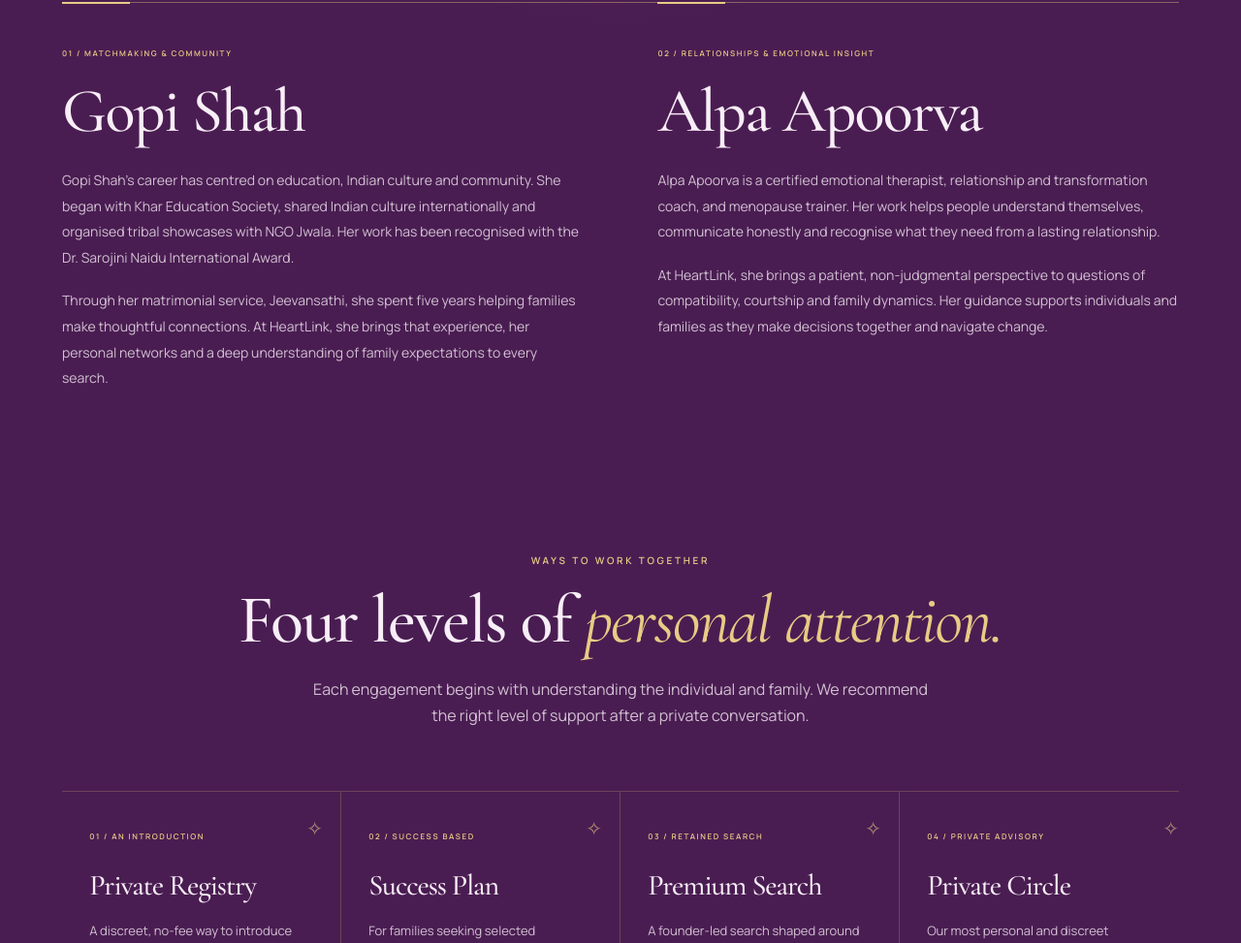
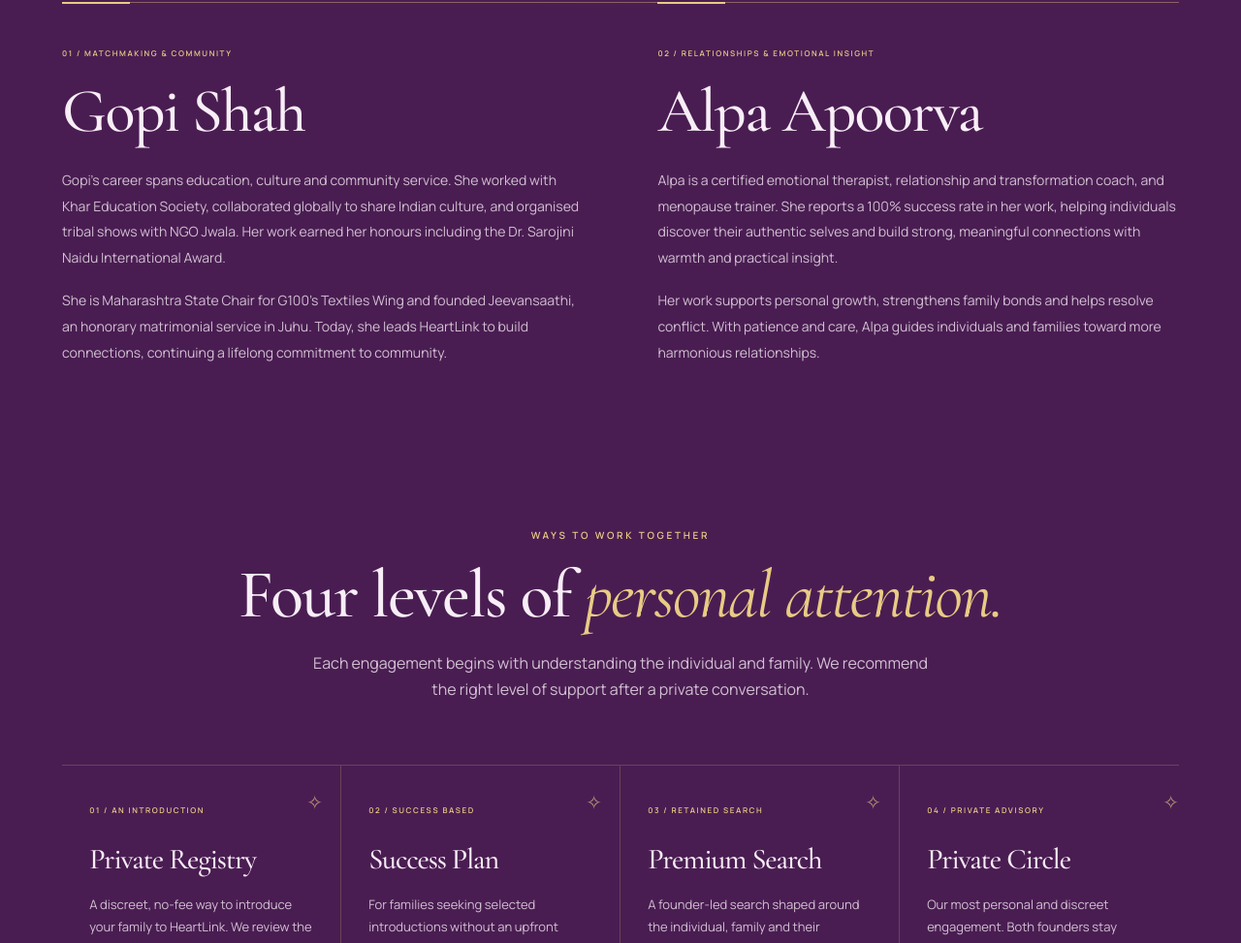
Before and after one commit to aayush570/heartlink-website-2, a website: page public/index.html in a window 1280 px wide. Shown: the part 1187-2160 px from the top of the page at 97% size. Drawn offline with nearby package versions, Linux system fonts and the light colour scheme.

Commit message:
Update founder biographies from supplied background copy

```diff
--- a/public/index.html
+++ b/public/index.html
@@ -65,14 +65,14 @@
           <article class="founder-biography" data-reveal>
             <span class="card-index">01 / Matchmaking &amp; community</span>
             <h3>Gopi Shah</h3>
-            <p>Gopi Shah’s career has centred on education, Indian culture and community. She began with Khar Education Society, shared Indian culture internationally and organised tribal showcases with NGO Jwala. Her work has been recognised with the Dr. Sarojini Naidu International Award.</p>
-            <p>Through her matrimonial service, Jeevansathi, she spent five years helping families make thoughtful connections. At HeartLink, she brings that experience, her personal networks and a deep understanding of family expectations to every search.</p>
+            <p>Gopi’s career spans education, culture and community service. She worked with Khar Education Society, collaborated globally to share Indian culture, and organised tribal shows with NGO Jwala. Her work earned her honours including the Dr. Sarojini Naidu International Award.</p>
+            <p>She is Maharashtra State Chair for G100’s Textiles Wing and founded Jeevansaathi, an honorary matrimonial service in Juhu. Today, she leads HeartLink to build connections, continuing a lifelong commitment to community.</p>
           </article>
           <article class="founder-biography" data-reveal>
             <span class="card-index">02 / Relationships &amp; emotional insight</span>
             <h3>Alpa Apoorva</h3>
-            <p>Alpa Apoorva is a certified emotional therapist, relationship and transformation coach, and menopause trainer. Her work helps people understand themselves, communicate honestly and recognise what they need from a lasting relationship.</p>
-            <p>At HeartLink, she brings a patient, non-judgmental perspective to questions of compatibility, courtship and family dynamics. Her guidance supports individuals and families as they make decisions together and navigate change.</p>
+            <p>Alpa is a certified emotional therapist, relationship and transformation coach, and menopause trainer. She reports a 100% success rate in her work, helping individuals discover their authentic selves and build strong, meaningful connections with warmth and practical insight.</p>
+            <p>Her work supports personal growth, strengthens family bonds and helps resolve conflict. With patience and care, Alpa guides individuals and families toward more harmonious relationships.</p>
           </article>
         </div>
       </div>
```
